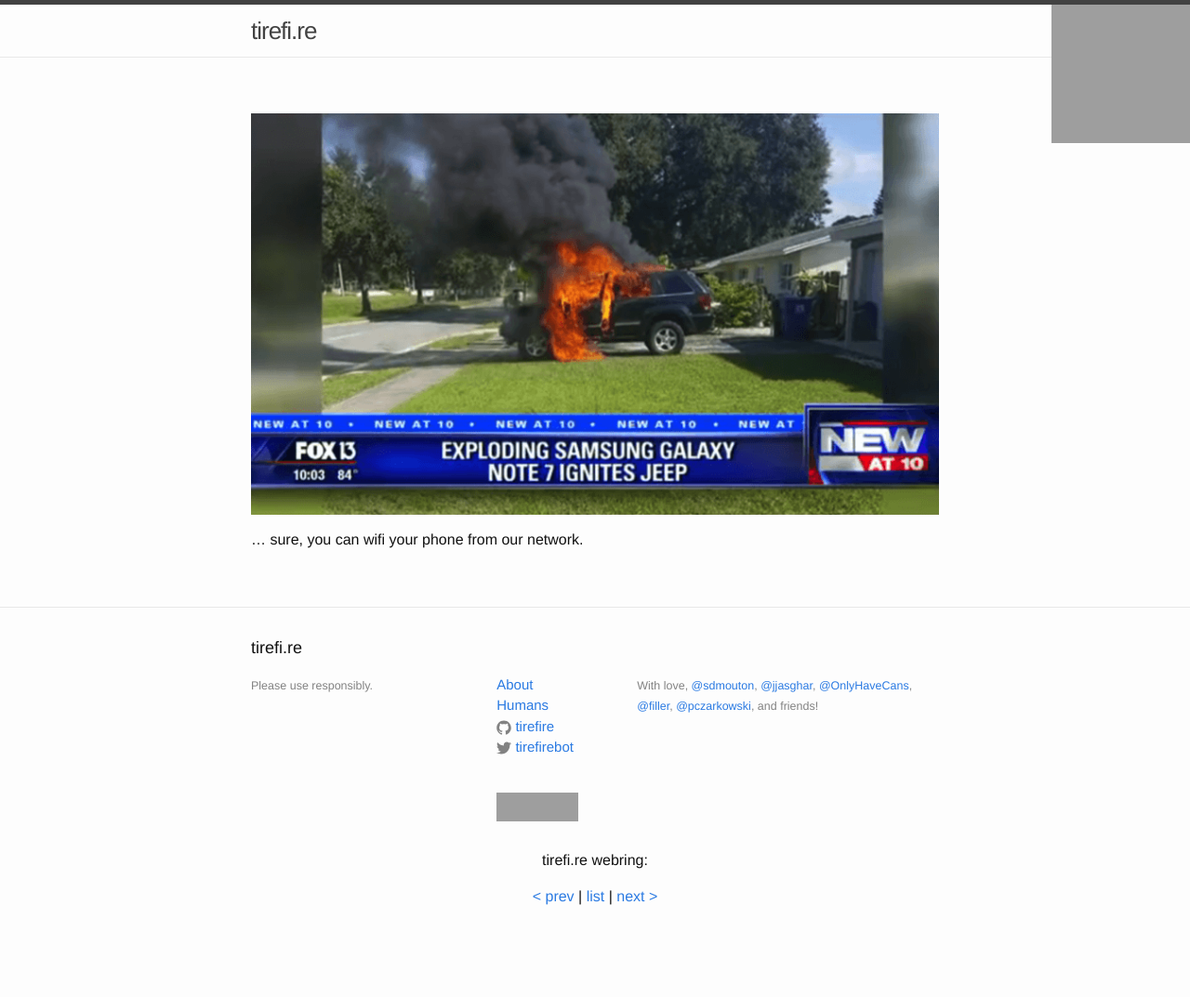
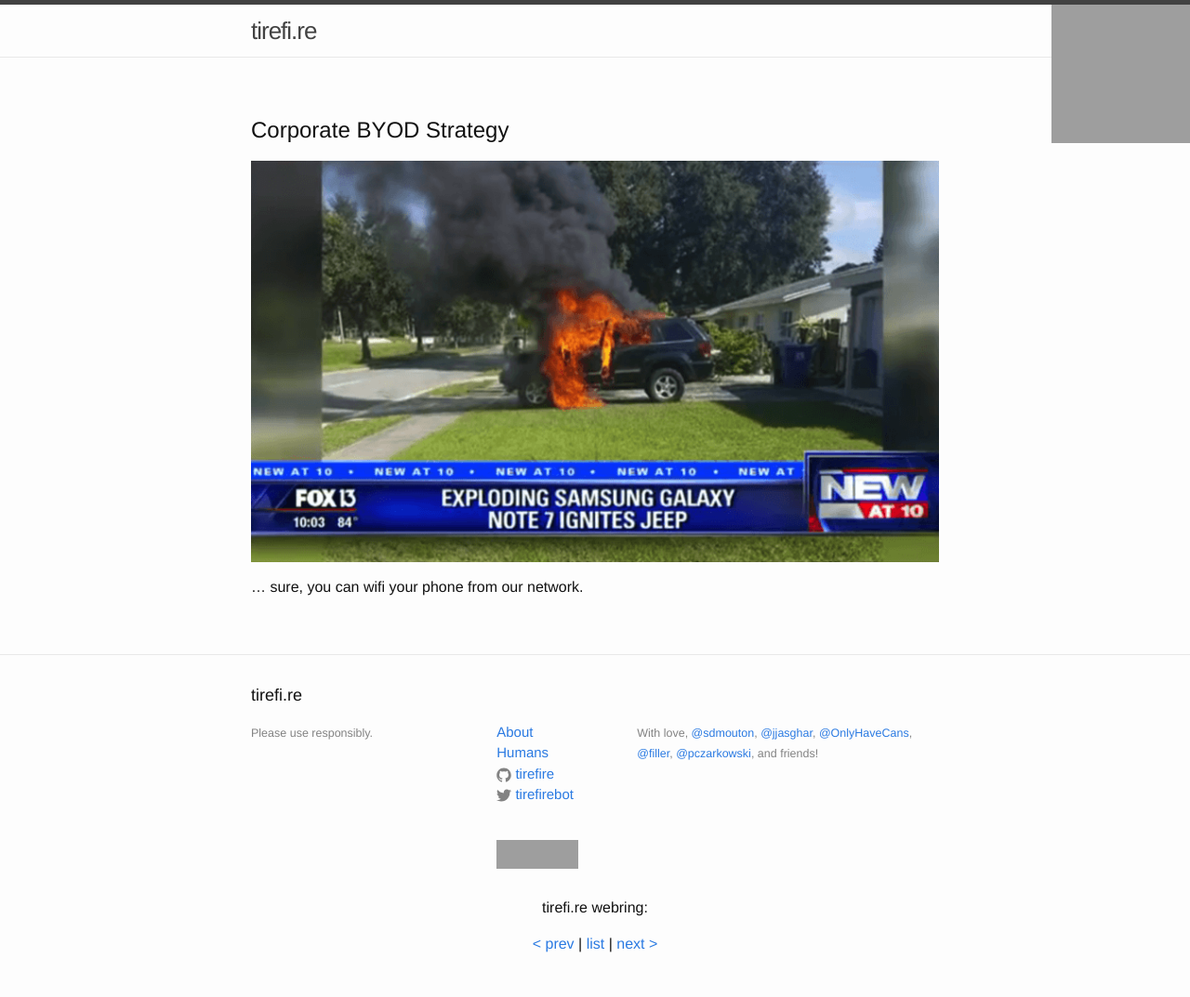
Before and after one commit to tirefire/tirefi.re, a Jekyll site: the page built from byod/index.md, in a window 1280 px wide. Shown: the whole page at 93% size. Built offline with Jekyll 4.4.1, drawn with Linux system fonts in a browser that asks for light colours; before the commit the page ends 1022 px from its top, so only the background shows below that; grey boxes are pictures that could not be loaded.

Commit message:
Update index.md

```diff
--- a/byod/index.md
+++ b/byod/index.md
@@ -1,7 +1,9 @@
 ---
 layout: page
-title: BYOD Strategy
+title: Corporate BYOD Strategy
 ---
+
+# Corporate BYOD Strategy
 
 ![Bring Your Own Device Strategy][byod]
 
```
